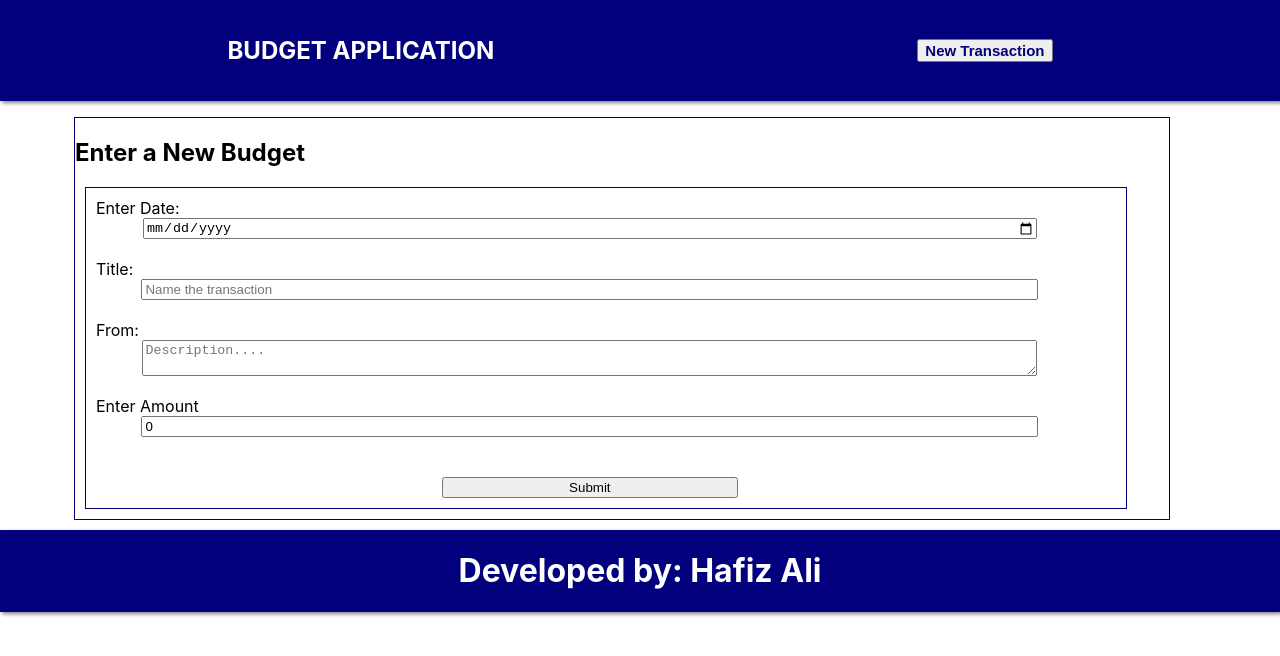
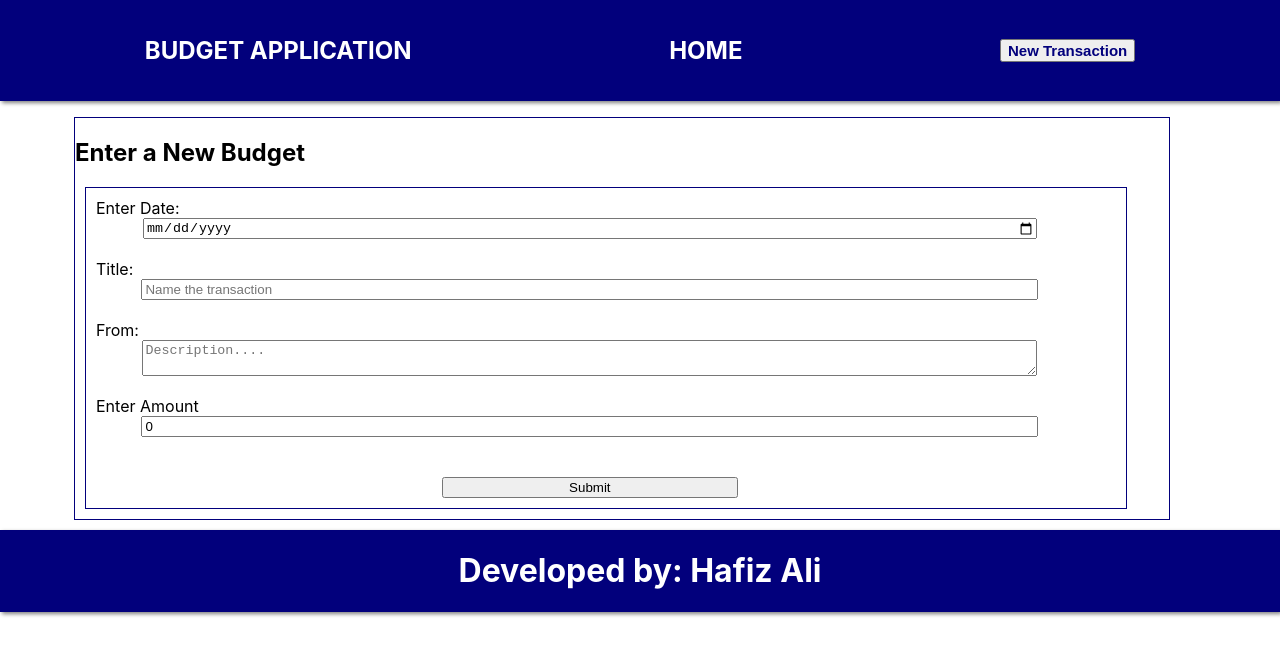
Before and after one commit to mohsinali678/Fullstack-Budgeting-App, a React (Create React App) app in the folder budgeting-app-frontend/: page /transactions/new in a window 1280 px wide. Shown: the top 656 px of the page. Built offline with nearby package versions, Linux system fonts and the light colour scheme; no server answers.

Commit message:
Changed NavBar, apiURL

```diff
--- a/budgeting-app-frontend/src/Components/NavBar.js
+++ b/budgeting-app-frontend/src/Components/NavBar.js
@@ -5,6 +5,10 @@ function NavBar() {
         <nav>
             <h1>
                 <Link to="/transactions">BUDGET APPLICATION</Link>
+            </h1>
+
+            <h1>
+                <Link to="/">HOME</Link>
             </h1>
 
             <button>
--- a/budgeting-app-frontend/src/util/apiURL.js
+++ b/budgeting-app-frontend/src/util/apiURL.js
@@ -1,5 +1,5 @@
 export const apiURL = () => {
     return window.location.hostname === "localhost"
     ? "http://127.0.0.1:3003"
-    : "https://ali678.herokuapp.com";
+    : "https://fullstack-budget-app.herokuapp.com/";
 };
```
Also changed, not shown: 1 other file (tests, documents, lock files or other folders).
